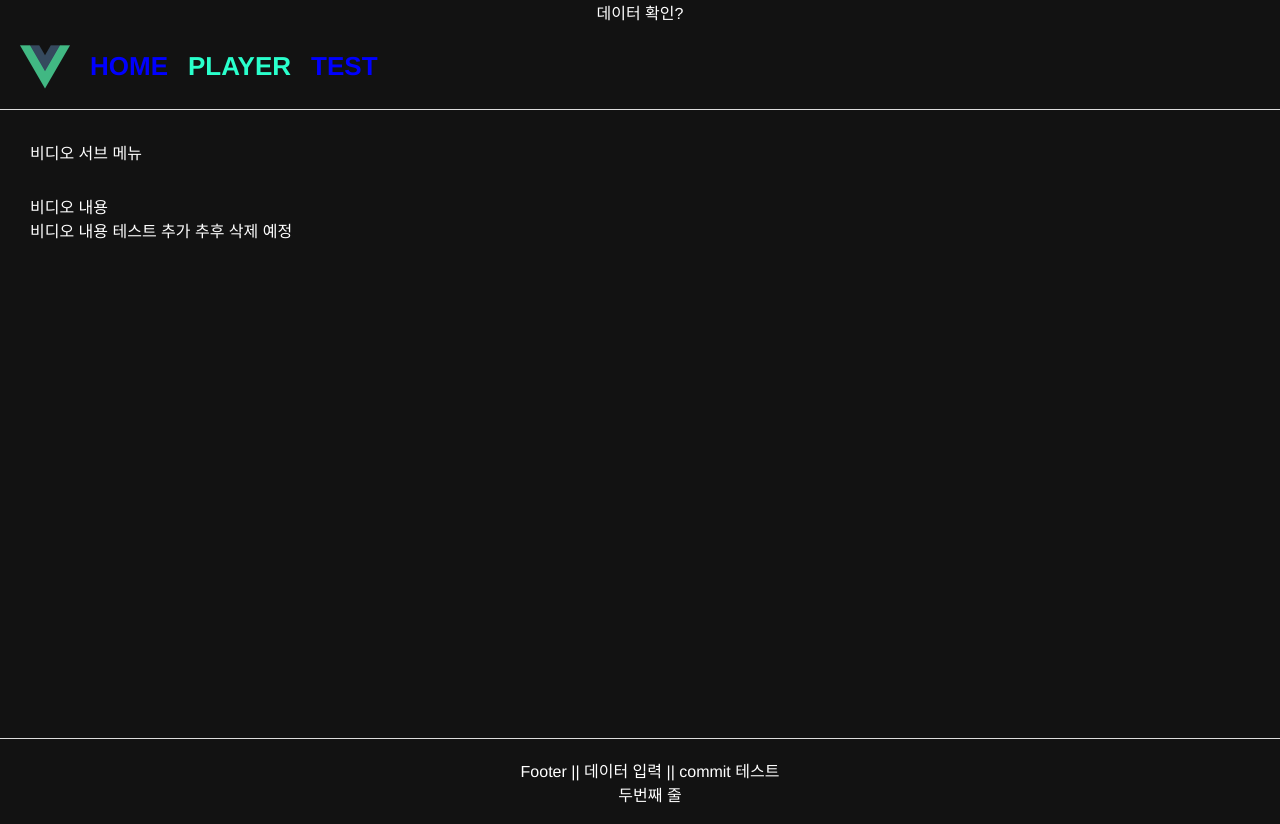
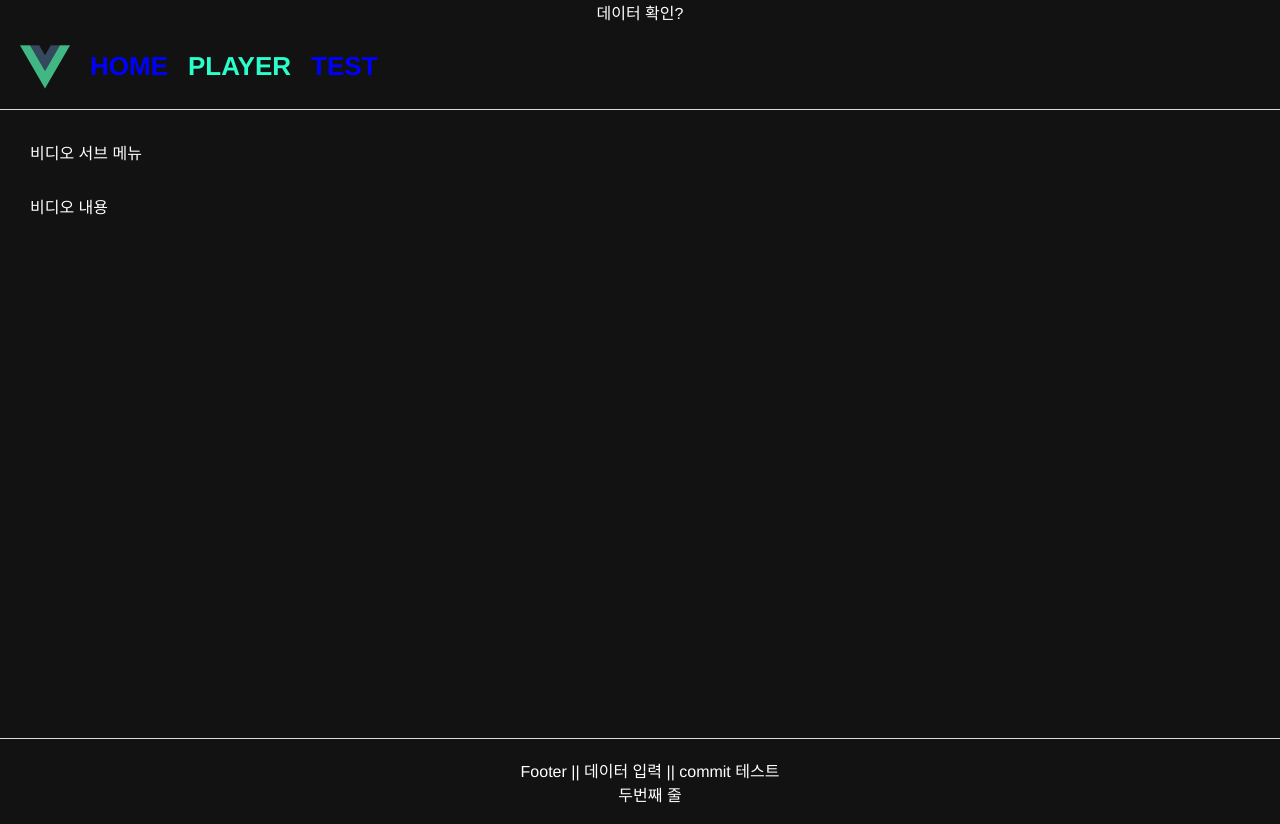
Before and after one commit to hwany0919/vueTest, a Vue app: page /player in a window 1280 px wide. Built offline with nearby package versions, Linux system fonts and the light colour scheme.

Commit message:
병합 테스트

```diff
--- a/src/views/Player.vue
+++ b/src/views/Player.vue
@@ -2,7 +2,6 @@
   <div class="player">
     <div class="video-menu">비디오 서브 메뉴</div>
     <div class="video-body">비디오 내용</div>
-    <div>비디오 내용 테스트 추가 추후 삭제 예정</div>
   </div>
 </template>
 
```
